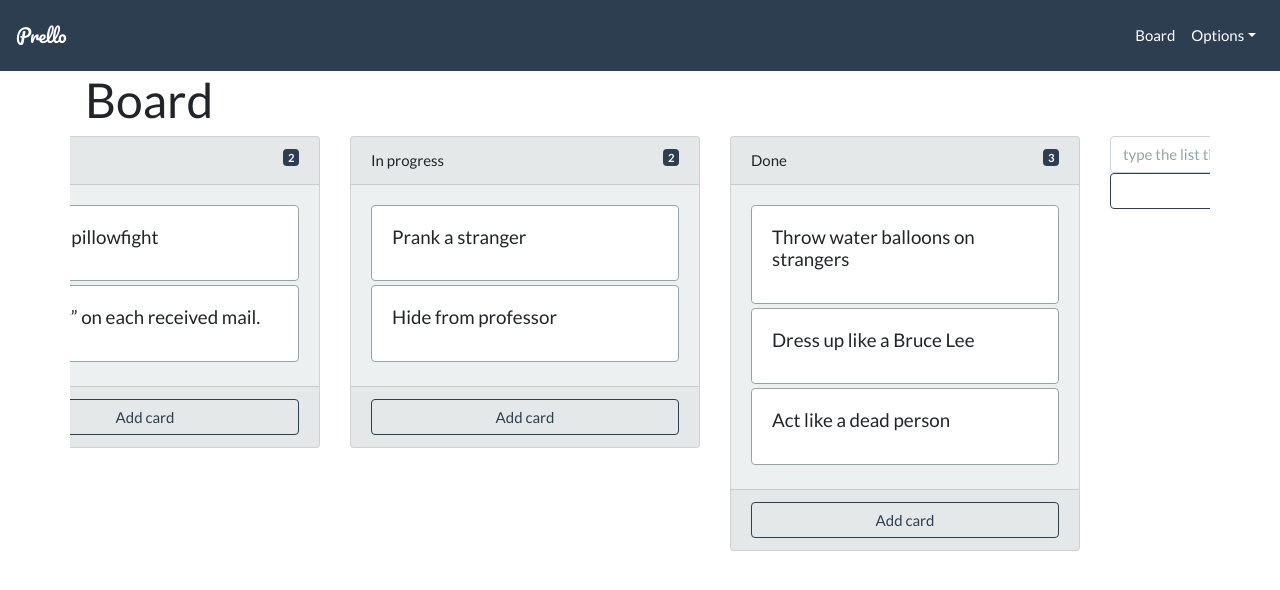
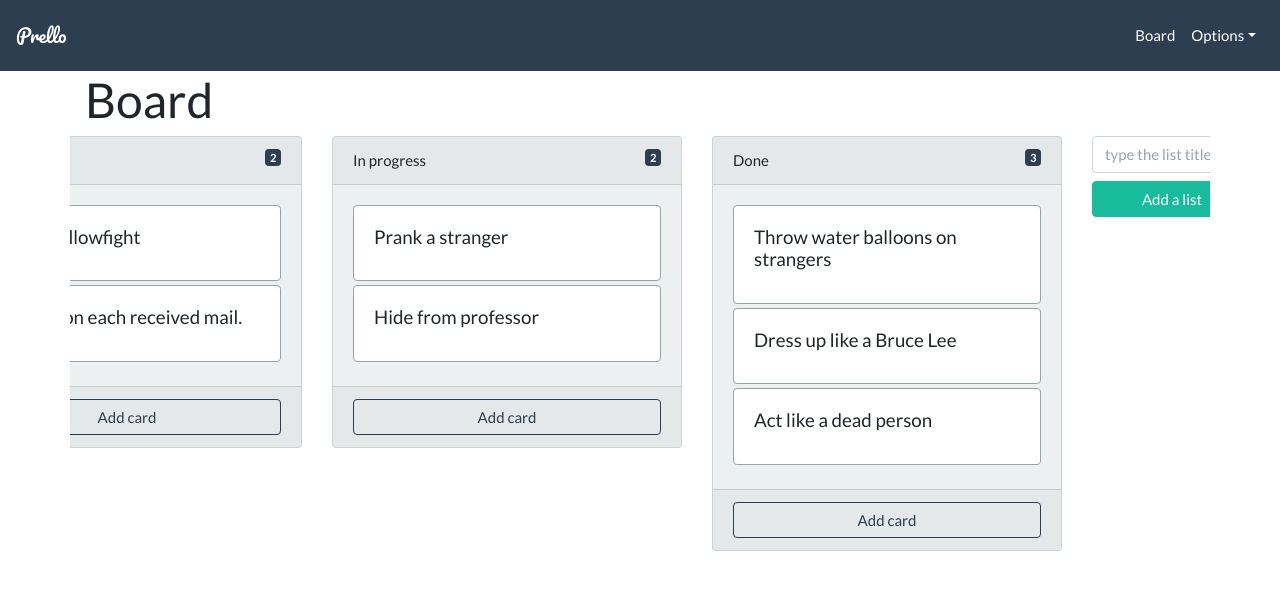
Before and after one commit to hardcoded/PrellOne-client, a React (Create React App) app: page /board in a window 1280 px wide. Both pictures are taken after a click on the button "Add another list". Shown: the top 590 px of the page. Built offline with nearby package versions, Linux system fonts and the light colour scheme.

Commit message:
[add] new list on board

```diff
--- a/src/components/Board.js
+++ b/src/components/Board.js
@@ -135,9 +135,16 @@ class Board extends Component {
                       })}
                       <Col  md="5" lg="4">
                       {!this.state.isHidden &&
-                      <Input name="newListTitle" id="newListTitle" placeholder="type the list title"  value={this.state.newListTitle} onChange={this.handleChange}/>}
+                      <Input className="mb-2" name="newListTitle" id="newListTitle" placeholder="type the list title"  value={this.state.newListTitle} onChange={this.handleChange}/>}
                       {!this.state.isHidden &&
-                      <Button outline color="primary" block onClick={this.handleSubmit}>Add a list</Button>}
+                      <Row>
+                        <Col>
+                          <Button color="success" block onClick={this.handleSubmit}>Add a list</Button>
+                        </Col>
+                        <Col>
+                          <Button color="danger" block  onClick={(e) => this.toggleHidden()}>Cancel</Button>
+                        </Col>
+                      </Row>}
                       {this.state.isHidden &&
                       <Button outline color="primary" block onClick={(e) => this.toggleHidden()}>Add another list</Button>}
                       </Col>
```
